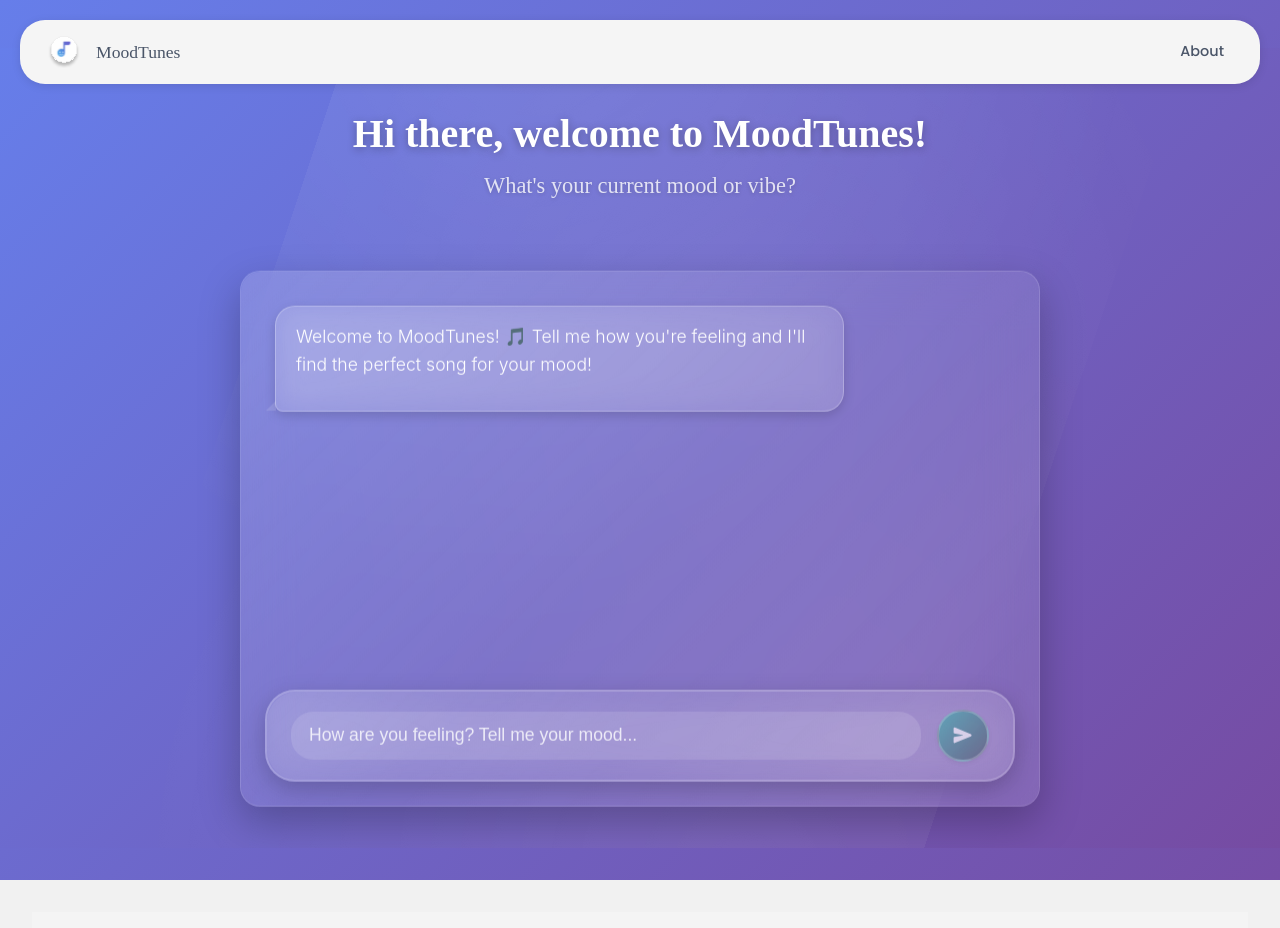
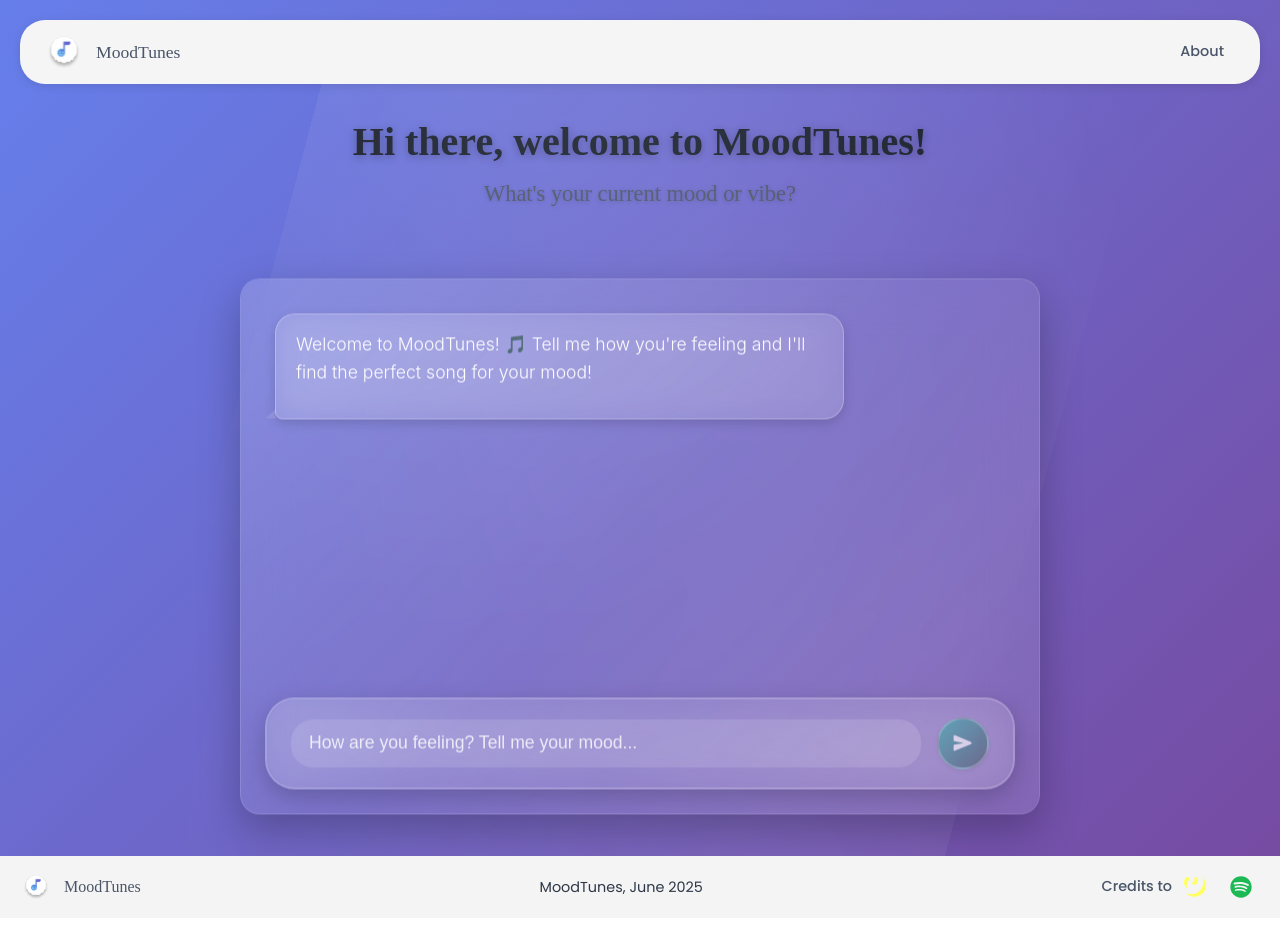
Before and after one commit to camyl627/MoodTunes, a React (Vite) app in the folder frontend/: page / in a window 1280 px wide. Shown: the top 928 px of the page. Built offline with nearby package versions, Linux system fonts and the light colour scheme; a web font is replaced by a local one.

Commit message:
feat: Enhance mood theme transitions and add cleanup for mood classes in Chatbot

```diff
--- a/frontend/src/App.css
+++ b/frontend/src/App.css
@@ -4,31 +4,136 @@
   flex-direction: column;
   min-height: 100vh;
   font-family: 'Inter', -apple-system, BlinkMacSystemFont, 'Segoe UI', Roboto, sans-serif;
-  transition: all 0.6s cubic-bezier(0.4, 0, 0.2, 1);
+  transition: background 1.2s cubic-bezier(0.4, 0, 0.2, 1), color 0.8s ease;
   overflow-x: hidden;
   position: relative;
+  background: linear-gradient(135deg, #667eea 0%, #764ba2 100%);
 }
 
-/* Inherit mood classes from chatbot page */
-.app.mood-happy,
-.app.mood-sad,
-.app.mood-energetic,
-.app.mood-calm,
-.app.mood-romantic,
-.app.mood-nostalgic,
+/* Mood-based app themes with smooth transitions */
+.app.mood-happy {
+  background: linear-gradient(135deg, #f6ad55 0%, #ed8936 50%, #38b2ac 100%);
+  animation: happyGlow 4s ease-in-out infinite alternate;
+
+  /* Header & Footer Colors */
+  --header-nav-bg: rgba(255, 248, 220, 0.95);
+  --header-border: rgba(246, 173, 85, 0.3);
+  --header-text-color: #b7791f;
+  --header-text-hover-color: #d69e2e;
+  --header-button-bg: rgba(246, 173, 85, 0.1);
+  --header-button-border: rgba(246, 173, 85, 0.3);
+  --header-button-color: #b7791f;
+  --header-button-hover-bg: rgba(246, 173, 85, 0.2);
+  --header-button-hover-color: #d69e2e;
+
+  --footer-bg: rgba(255, 248, 220, 0.3);
+  --footer-content-bg: rgba(255, 248, 220, 0.95);
+  --footer-border: rgba(246, 173, 85, 0.3);
+  --footer-text-color: #b7791f;
+  --footer-year-color: #d69e2e;
+  --footer-credits-color: #b7791f;
+  --footer-icon-color: #d69e2e;
+  --footer-icon-bg: rgba(246, 173, 85, 0.1);
+  --footer-icon-hover-color: #38b2ac;
+  --footer-icon-hover-bg: rgba(56, 178, 172, 0.15);
+}
+
+.app.mood-sad {
+  background: linear-gradient(135deg, #4299e1 0%, #3182ce 50%, #805ad5 100%);
+  animation: sadFlow 6s ease-in-out infinite alternate;
+
+  /* Header & Footer Colors */
+  --header-nav-bg: rgba(226, 232, 240, 0.95);
+  --header-border: rgba(66, 153, 225, 0.3);
+  --header-text-color: #2c5282;
+  --header-text-hover-color: #3182ce;
+  --header-button-bg: rgba(66, 153, 225, 0.1);
+  --header-button-border: rgba(66, 153, 225, 0.3);
+  --header-button-color: #2c5282;
+  --header-button-hover-bg: rgba(66, 153, 225, 0.2);
+  --header-button-hover-color: #3182ce;
+
+  --footer-bg: rgba(226, 232, 240, 0.3);
+  --footer-content-bg: rgba(226, 232, 240, 0.95);
+  --footer-border: rgba(66, 153, 225, 0.3);
+  --footer-text-color: #2c5282;
+  --footer-year-color: #3182ce;
+  --footer-credits-color: #2c5282;
+  --footer-icon-color: #3182ce;
+  --footer-icon-bg: rgba(66, 153, 225, 0.1);
+  --footer-icon-hover-color: #805ad5;
+  --footer-icon-hover-bg: rgba(128, 90, 213, 0.15);
+}
+
+.app.mood-energetic {
+  background: linear-gradient(135deg, #f56565 0%, #e53e3e 25%, #38b2ac 50%, #f56565 75%, #e53e3e 100%);
+  animation: energeticPulse 2s ease-in-out infinite alternate;
+}
+
+.app.mood-calm {
+  background: linear-gradient(135deg, #63b3ed 0%, #4299e1 50%, #68d391 100%);
+  animation: calmWave 8s ease-in-out infinite alternate;
+}
+
+.app.mood-romantic {
+  background: linear-gradient(135deg, #f687b3 0%, #ed64a6 50%, #9f7aea 100%);
+  animation: romanticGlow 5s ease-in-out infinite alternate;
+}
+
+.app.mood-nostalgic {
+  background: linear-gradient(135deg, #fbb6ce 0%, #f687b3 50%, #9f7aea 100%);
+  animation: nostalgicFade 7s ease-in-out infinite alternate;
+}
+
 .app.mood-dark {
-  background: inherit;
+  background: linear-gradient(135deg, #4a5568 0%, #2d3748 50%, #1a202c 100%);
+  animation: darkPulse 6s ease-in-out infinite alternate;
+}
+
+/* Mood animations for app */
+@keyframes happyGlow {
+  0% { filter: brightness(1) saturate(1); }
+  100% { filter: brightness(1.1) saturate(1.2); }
+}
+
+@keyframes sadFlow {
+  0% { filter: brightness(0.8) saturate(0.7); }
+  100% { filter: brightness(0.9) saturate(0.9); }
+}
+
+@keyframes energeticPulse {
+  0% { filter: brightness(1) saturate(1.2) hue-rotate(0deg); }
+  100% { filter: brightness(1.2) saturate(1.4) hue-rotate(10deg); }
+}
+
+@keyframes calmWave {
+  0% { filter: brightness(0.9) saturate(0.8); }
+  100% { filter: brightness(1) saturate(1); }
+}
+
+@keyframes romanticGlow {
+  0% { filter: brightness(1) saturate(1.1); }
+  100% { filter: brightness(1.1) saturate(1.3); }
+}
+
+@keyframes nostalgicFade {
+  0% { filter: brightness(0.9) saturate(0.9) sepia(0.1); }
+  100% { filter: brightness(1) saturate(1) sepia(0.2); }
+}
+
+@keyframes darkPulse {
+  0% { filter: brightness(0.7) saturate(0.8); }
+  100% { filter: brightness(0.8) saturate(1); }
 }
 
 .header-wrapper {
-  margin-bottom: clamp(1.5rem, 4vw, 3rem);
   position: relative;
   z-index: 10;
-  transition: all 0.3s ease;
+  transition: all 0.8s cubic-bezier(0.4, 0, 0.2, 1);
 }
 
 .main-content {
-  margin: 0;
+  margin-top: 3.5rem;
   padding: 0;
   display: flex;
   flex-direction: column;
@@ -36,14 +141,14 @@
   justify-content: flex-start;
   flex: 1;
   position: relative;
-  transition: all 0.3s ease;
+  transition: all 0.8s cubic-bezier(0.4, 0, 0.2, 1);
 }
 
 .footer-wrapper {
   margin-top: auto;
   position: relative;
   z-index: 10;
-  transition: all 0.3s ease;
+  transition: all 0.8s cubic-bezier(0.4, 0, 0.2, 1);
 }
 
 /* Responsive Design for App */
@@ -52,20 +157,12 @@
     overflow-x: hidden;
   }
 
-  .header-wrapper {
-    margin-bottom: clamp(1rem, 3vw, 2rem);
-  }
-
   .main-content {
     padding: 0;
   }
 }
 
 @media (max-width: 480px) {
-  .header-wrapper {
-    margin-bottom: 1rem;
-  }
-
   .app {
     overflow: hidden;
   }
--- a/frontend/src/components/Footer.css
+++ b/frontend/src/components/Footer.css
@@ -4,8 +4,6 @@
 .footer {
   position: static;
   width: 100%;
-  padding: 2rem;
-  margin-top: 2rem;
   background-color: #f1f1f1;
 }
 
@@ -66,8 +64,9 @@
 .credits-text {
   font-family: var(--font-secondary);
   font-size: 0.9rem;
-  color: var(--primary-color);
+  color: var(--footer-credits-color, var(--primary-color));
   font-weight: 500;
+  transition: color 0.8s cubic-bezier(0.4, 0, 0.2, 1);
 }
 
 .credits-icons {
@@ -78,14 +77,20 @@
 
 .credit-icon {
   font-size: 1.35rem;
-  transition: transform 0.2s ease;
+  transition: all 0.8s cubic-bezier(0.4, 0, 0.2, 1);
   display: flex;
   align-items: center;
   justify-content: center;
+  color: var(--footer-icon-color, var(--primary-color));
+  padding: 4px;
+  border-radius: 6px;
+  background: var(--footer-icon-bg, transparent);
 }
 
 .credit-icon:hover {
-  transform: scale(1.15);
+  transform: scale(1.15) translateY(-1px);
+  color: var(--footer-icon-hover-color, var(--accent-color, #38b2ac));
+  background: var(--footer-icon-hover-bg, rgba(56, 178, 172, 0.1));
 }
 
 /* Responsive design */
--- a/frontend/src/pages/Chatbot.css
+++ b/frontend/src/pages/Chatbot.css
@@ -599,18 +599,20 @@ body.mood-dark {
   font-size: var(--font-size-heading);
   font-weight: 700;
   margin-bottom: 0.75rem;
-  color: var(--text-light, #ffffff);
+  color: var(--text-primary, #ffffff);
   line-height: 1.2;
   text-shadow: 0 2px 8px rgba(0, 0, 0, 0.3);
+  transition: color 0.8s cubic-bezier(0.4, 0, 0.2, 1);
 }
 
 .chatbot-heading h2 {
   font-size: var(--font-size-subheading);
   font-weight: 400;
-  color: var(--text-muted, rgba(255, 255, 255, 0.9));
+  color: var(--text-secondary, rgba(255, 255, 255, 0.9));
   line-height: 1.4;
   margin-bottom: 0.5rem;
   text-shadow: 0 1px 4px rgba(0, 0, 0, 0.2);
+  transition: color 0.8s cubic-bezier(0.4, 0, 0.2, 1);
 }
 
 .mood-indicator {
@@ -630,9 +632,10 @@ body.mood-dark {
 .mood-text {
   font-size: 0.9rem;
   font-weight: 500;
-  color: var(--text-muted, rgba(255, 255, 255, 0.8));
+  color: var(--text-secondary, rgba(255, 255, 255, 0.8));
   text-transform: capitalize;
   font-style: italic;
+  transition: color 0.8s cubic-bezier(0.4, 0, 0.2, 1);
 }
 
 @keyframes moodIndicatorEntrance {
@@ -784,6 +787,7 @@ body.mood-dark {
   border: 1px solid var(--user-bubble-border, rgba(255, 255, 255, 0.3));
   margin-left: 15%;
   box-shadow: var(--shadow-md);
+  transition: all 0.8s cubic-bezier(0.4, 0, 0.2, 1);
 }
 
 .message.user::before {
@@ -808,6 +812,7 @@ body.mood-dark {
   border: 1px solid var(--bot-bubble-border, rgba(255, 255, 255, 0.25));
   margin-right: 15%;
   box-shadow: var(--shadow-md);
+  transition: all 0.8s cubic-bezier(0.4, 0, 0.2, 1);
 }
 
 .message.bot::before {
@@ -879,11 +884,11 @@ body.mood-dark {
   border: none;
   border-radius: 22px;
   background: rgba(255, 255, 255, 0.12);
-  color: var(--text-primary);
+  color: var(--text-primary, #ffffff);
   font-size: var(--font-size-base);
   line-height: 1.5;
   height: var(--input-height);
-  transition: all 0.3s cubic-bezier(0.4, 0, 0.2, 1);
+  transition: all 0.8s cubic-bezier(0.4, 0, 0.2, 1);
   outline: none;
   font-weight: 500;
   position: relative;
@@ -894,6 +899,7 @@ body.mood-dark {
   color: var(--text-muted, rgba(255, 255, 255, 0.7));
   font-style: normal;
   font-weight: 400;
+  transition: color 0.8s cubic-bezier(0.4, 0, 0.2, 1);
 }
 
 .message-input:focus {
@@ -1017,12 +1023,13 @@ body.mood-dark {
 
 .follow-up-intro {
   font-size: 1rem;
-  color: var(--text-primary);
+  color: var(--text-primary, #ffffff);
   margin-bottom: 1rem;
   font-weight: 600;
   text-align: center;
   opacity: 0.9;
   text-shadow: 0 1px 2px rgba(0, 0, 0, 0.1);
+  transition: color 0.8s cubic-bezier(0.4, 0, 0.2, 1);
 }
 
 .follow-up-button {
@@ -1033,10 +1040,10 @@ body.mood-dark {
   background: var(--user-bubble-bg, rgba(255, 255, 255, 0.12));
   border: 2px solid var(--accent-color);
   border-radius: var(--border-radius-lg);
-  color: var(--text-primary);
+  color: var(--text-primary, #ffffff);
   font-size: 1rem;
   cursor: pointer;
-  transition: all 0.3s cubic-bezier(0.4, 0, 0.2, 1);
+  transition: all 0.8s cubic-bezier(0.4, 0, 0.2, 1);
   text-align: center;
   backdrop-filter: blur(15px);
   box-shadow: var(--shadow-md);
```
Also changed, not shown: frontend/src/pages/Chatbot.jsx (+135 -25 lines).
